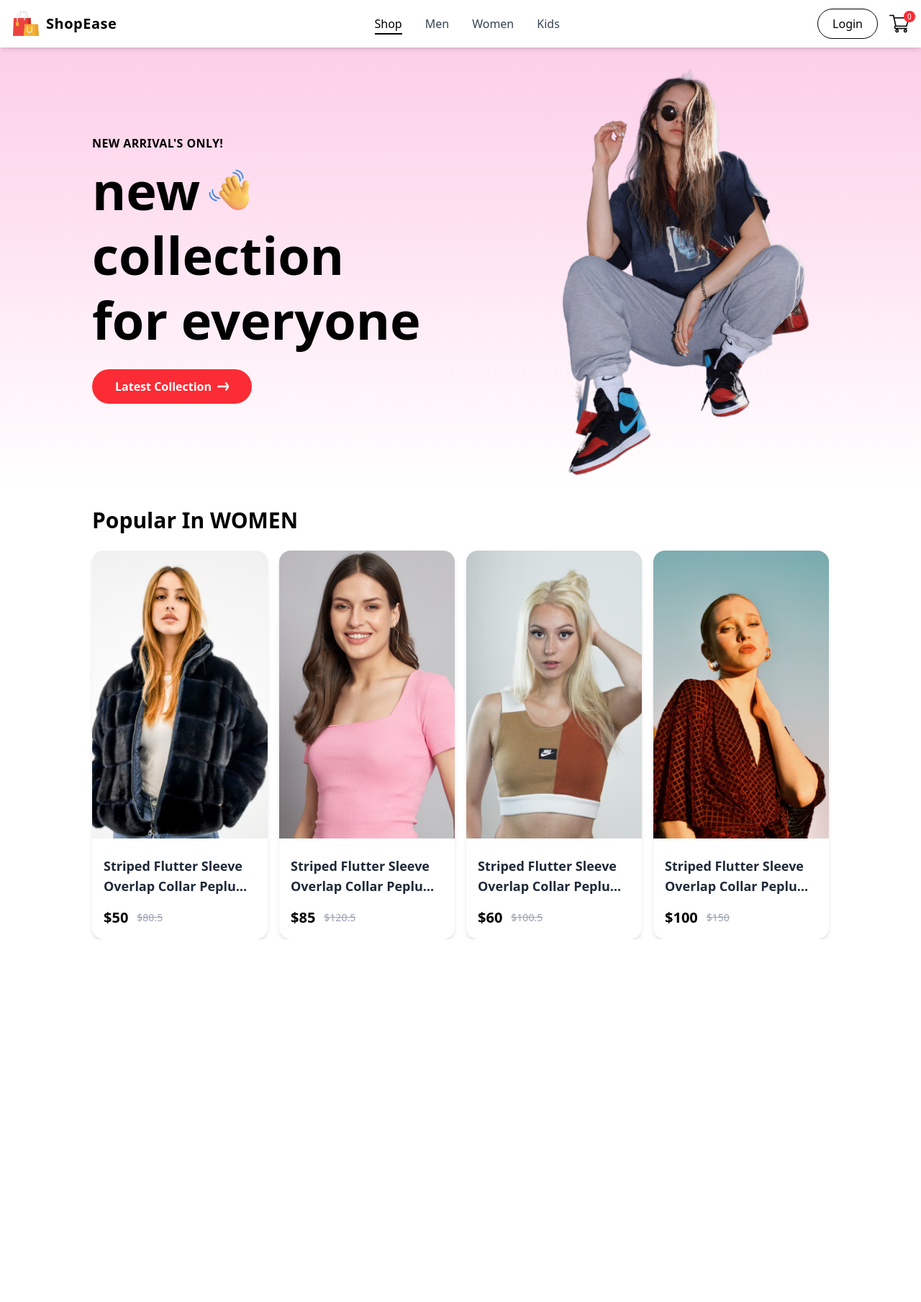
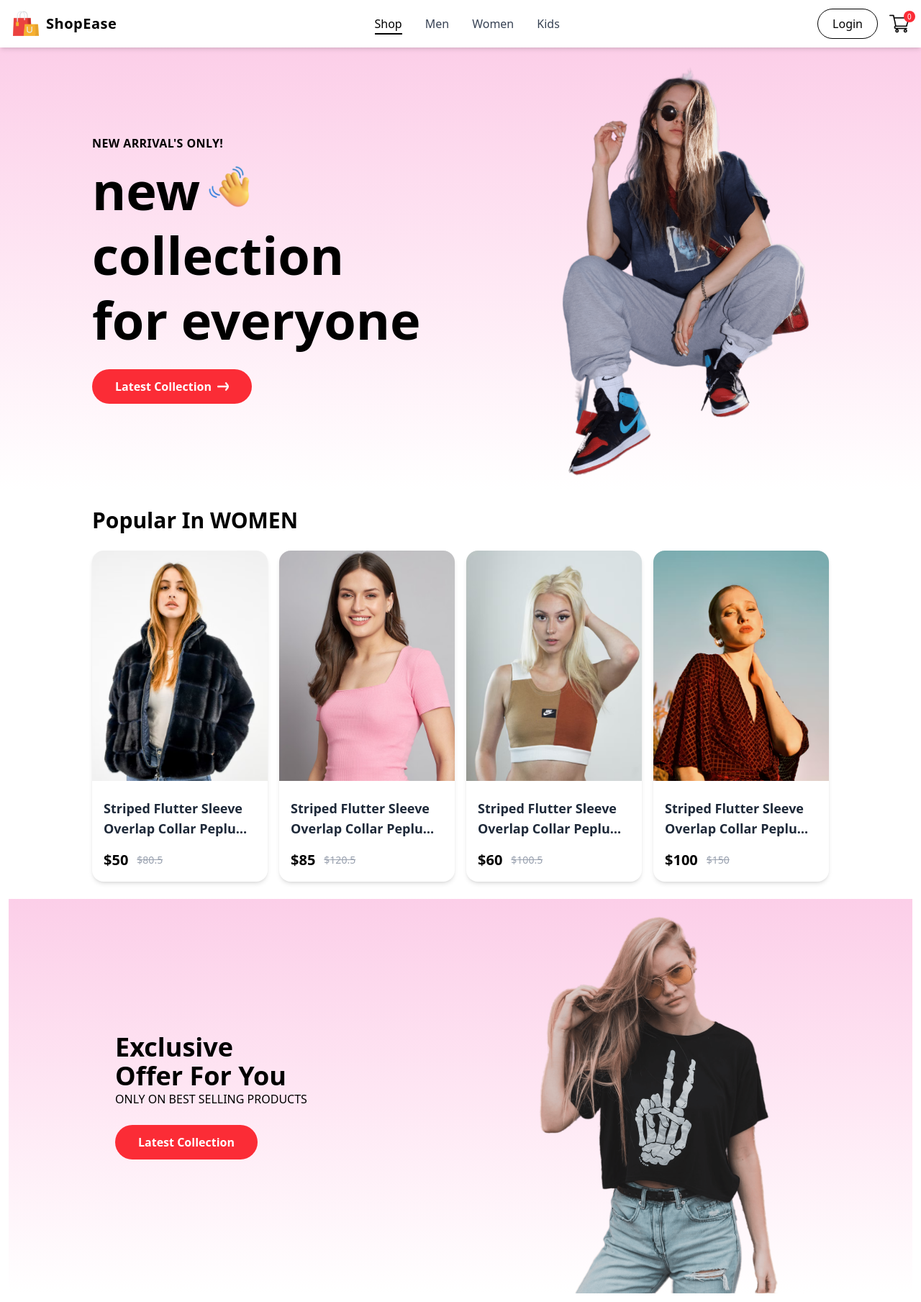
Before and after one commit to ARafay0001/Ecommerce-FrontEnd, a React (Vite) app: page /shop in a window 1280 px wide. Shown: the whole page at 72% size. Before the commit the page ends 1305 px from the top, so only its background shows below. Built offline with nearby package versions, Linux system fonts and the light colour scheme.

Commit message:
exclusive offer

```diff
--- /dev/null
+++ b/src/Components/ExclusiveOffer.jsx
@@ -0,0 +1,25 @@
+import React from 'react'
+import exclusiveImage from "../Assets/exclusive_image.png"
+const ExclusiveOffer = () => {
+  return (
+    <div className=' m-3 bg-linear-to-b from-pink-200 to-white'>
+     <div className='m-auto flex justify-between items-center max-w-300' >
+       <div className='w-[40%] p-[10%]  pr-0'>
+        <h1  className='text-4xl font-bold '>
+            Exclusive
+        </h1>
+        <h1 className='text-4xl font-bold '>Offer For You</h1>
+        <p>ONLY ON BEST SELLING PRODUCTS</p>
+        <button className="bg-red-500 cursor-pointer text-white font-bold flex items-center gap-2 px-6 md:px-8 py-3 mt-6 rounded-full transition-all duration-300 hover:bg-red-600 hover:scale-105 hover:shadow-xl active:scale-95">
+            Latest Collection
+        </button>
+      </div>
+      <div className='pr-[10%]'>
+        <img src={exclusiveImage} alt="exclusiveImage" />
+      </div>
+     </div>
+    </div>
+  )
+}
+
+export default ExclusiveOffer
--- a/src/Components/Hero.jsx
+++ b/src/Components/Hero.jsx
@@ -6,8 +6,9 @@ import Arrow from "../Assets/arrow.png";
 const Hero = () => {
 
   return (
-    <div className="flex flex-col md:flex-row items-center justify-center bg-linear-to-b from-pink-200 to-white px-6 md:px-0 py-10 md:py-0 overflow-hidden">
-      <div className="w-full md:w-1/2 flex flex-col justify-center md:pl-[10%] items-start sm:text-left md:text-left">
+    <div className=" bg-linear-to-b from-pink-200 to-white px-6 md:px-0 py-10 md:py-0 overflow-hidden">
+      <div className="m-auto max-w-350 flex flex-col md:flex-row items-center justify-center">
+        <div className="w-full md:w-1/2 flex flex-col justify-center md:pl-[10%] items-start sm:text-left md:text-left">
         <p className="font-bold text-sm md:text-base tracking-wide">
           NEW ARRIVAL'S ONLY!
         </p>
@@ -35,6 +36,7 @@ const Hero = () => {
           src={HeroImage}
           alt="HeroImage"/>
       </div>
+      </div>
     </div>
   );
 };
--- a/src/Components/Item.jsx
+++ b/src/Components/Item.jsx
@@ -2,13 +2,13 @@ import React from "react";
 
 const Item = ({ image, name, brand, newPrice, oldPrice }) => {
   return (
-    <div className="group bg-white rounded-2xl shadow-md hover:shadow-xl transition-all duration-300 hover:-translate-y-2 overflow-hidden w-full max-w-xs sm:max-w-2xs lg:max-w-md">
+    <div className="group cursor-pointer bg-white rounded-2xl shadow-md hover:shadow-xl transition-all duration-300 hover:-translate-y-2 overflow-hidden w-full max-w-xs sm:max-w-2xs lg:max-w-md">
 
       <div className="relative overflow-hidden bg-gray-100">
         <img
           src={image}
           alt={name}
-          className="w-full h-100 object-cover transition-transform duration-500 group-hover:scale-110"
+          className="w-full h-80 object-cover transition-transform duration-500 group-hover:scale-110"
         />
       </div>
 
--- a/src/Components/Popular.jsx
+++ b/src/Components/Popular.jsx
@@ -4,7 +4,7 @@ import Item from "./Item.jsx"
 
 const Popular = () => {
   return (
-    <div className='px-[10%] mt-6'>
+    <div className='px-[10%] my-6'>
         <h1 className='font-bold my-6 text-3xl '>
             Popular In WOMEN
         </h1>
--- a/src/Pages/Shop.jsx
+++ b/src/Pages/Shop.jsx
@@ -1,11 +1,13 @@
 import React from 'react'
 import Hero from '../Components/Hero'
 import Popular from '../Components/Popular'
+import ExclusiveOffer from '../Components/ExclusiveOffer'
 const Shop = () => {
   return (
     <div>
       <Hero/>
       <Popular/>
+      <ExclusiveOffer/>
     </div>
   )
 }
```
